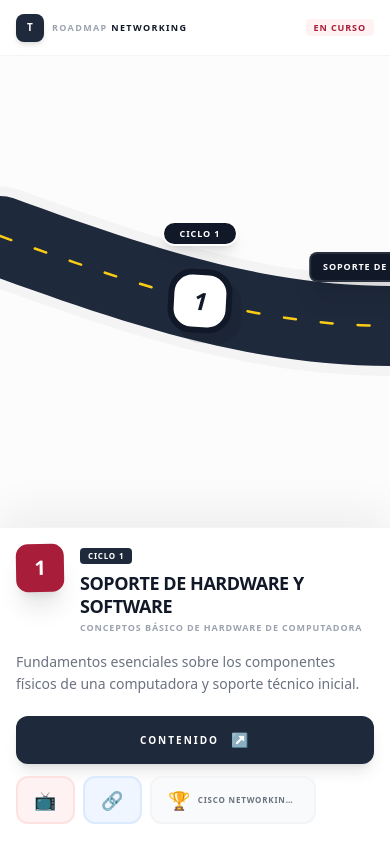
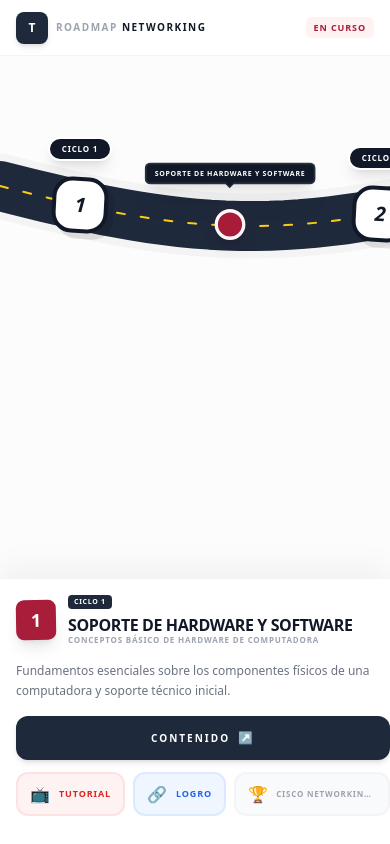
Before and after one commit to madelein-milagros/Ciclo-3---Redes, a React (Vite) app: page / in a window 390 px wide. Built offline with nearby package versions, Linux system fonts and the light colour scheme.

Commit message:
feat: Adapt UI for mobile devices
Adjusts layout, spacing, and element sizes to improve usability on smaller screens. Introduces a scrollbar-hide utility class for cleaner presentation.

```diff
--- a/App.tsx
+++ b/App.tsx
@@ -1,5 +1,5 @@
 
-import React, { useState, useMemo, useRef } from 'react';
+import React, { useState, useMemo, useRef, useEffect } from 'react';
 import { COURSES, FINAL_MISSION } from './constants';
 import CycleMilestone from './components/CycleMilestone';
 import CourseDot from './components/CourseDot';
@@ -7,7 +7,14 @@ import CourseDot from './components/CourseDot';
 const App: React.FC = () => {
   const [activeCourseId, setActiveCourseId] = useState<number>(COURSES[0].id);
   const [showFinalModal, setShowFinalModal] = useState<boolean>(false);
+  const [isMobile, setIsMobile] = useState(window.innerWidth < 768);
   const scrollRef = useRef<HTMLDivElement>(null);
+
+  useEffect(() => {
+    const handleResize = () => setIsMobile(window.innerWidth < 768);
+    window.addEventListener('resize', handleResize);
+    return () => window.removeEventListener('resize', handleResize);
+  }, []);
 
   const activeCourse = useMemo(() =>
     COURSES.find(c => c.id === activeCourseId) || COURSES[0]
@@ -28,59 +35,59 @@ const App: React.FC = () => {
     return items;
   }, []);
 
-  const { pathPoints, positionedItems } = useMemo(() => {
-    const spacing = 220;
-    const amplitude = 90;
-    const baselineY = 180;
+  const { pathPoints, positionedItems, roadWidth } = useMemo(() => {
+    const spacing = isMobile ? 150 : 220;
+    const amplitude = isMobile ? 40 : 90;
+    const baselineY = isMobile ? 130 : 180; // Subimos un poco la carretera en móvil
+    const strokeWidth = isMobile ? 50 : 80;
+
     const path: {x: number, y: number}[] = [];
     const items: any[] = [];
 
-    const totalLength = roadmapItems.length * spacing + 600;
+    const totalLength = roadmapItems.length * spacing + (isMobile ? 300 : 600);
     for (let i = 0; i < totalLength; i += 15) {
       const x = i;
-      const y = baselineY + Math.sin(i / 250) * amplitude;
+      const y = baselineY + Math.sin(i / (isMobile ? 160 : 250)) * amplitude;
       path.push({ x, y });
     }
 
     roadmapItems.forEach((item, index) => {
-      const x = 200 + (index * spacing);
-      const y = baselineY + Math.sin(x / 250) * amplitude;
+      const x = (isMobile ? 80 : 200) + (index * spacing);
+      const y = baselineY + Math.sin(x / (isMobile ? 160 : 250)) * amplitude;
       items.push({ ...item, x, y });
     });
 
     return {
       pathPoints: path.map(p => `${p.x},${p.y}`).join(' '),
-      positionedItems: items
+      positionedItems: items,
+      roadWidth: strokeWidth
     };
-  }, [roadmapItems]);
+  }, [roadmapItems, isMobile]);
 
-  const totalWidth = positionedItems[positionedItems.length - 1].x + 400;
+  const totalWidth = positionedItems[positionedItems.length - 1].x + (isMobile ? 150 : 400);
 
   return (
     <div className="h-screen bg-white flex flex-col font-sans select-none text-gray-900 overflow-hidden">
-      {/* Header Compacto y Adaptable */}
-      <header className="h-14 md:h-16 shrink-0 px-4 md:px-8 flex justify-between items-center bg-white border-b border-gray-100 z-50">
+      <header className="h-14 shrink-0 px-4 md:px-8 flex justify-between items-center bg-white border-b border-gray-100 z-50">
         <div className="flex items-center gap-2 md:gap-3">
-          <div className="w-7 h-7 md:w-8 md:h-8 bg-[#1e293b] rounded-lg flex items-center justify-center shadow-md">
-            <span className="text-white font-black text-[10px] md:text-xs">T</span>
+          <div className="w-8 h-8 bg-[#1e293b] rounded-lg flex items-center justify-center shadow-md">
+            <span className="text-white font-black text-xs">T</span>
           </div>
-          <h2 className="text-[9px] md:text-[11px] font-black tracking-[0.15em] md:tracking-[0.2em] uppercase text-gray-400">
+          <h2 className="text-[10px] md:text-[11px] font-black tracking-[0.15em] md:tracking-[0.2em] uppercase text-gray-400">
             Roadmap <span className="text-gray-900">Networking</span>
           </h2>
         </div>
         <div className="flex items-center gap-2">
-          <span className="hidden xs:inline text-[9px] font-bold text-gray-300">ESTADO:</span>
-          <span className="text-[9px] md:text-[10px] font-black text-[#a81d3a] uppercase tracking-widest bg-red-50 px-2 py-0.5 rounded">En Curso</span>
+          <span className="text-[9px] md:text-[10px] font-black text-[#a81d3a] uppercase tracking-widest bg-red-50 px-2 py-1 rounded-md">En Curso</span>
         </div>
       </header>
 
-      {/* Área del Roadmap (Scrollable con inercia para móviles) */}
       <main className="flex-grow relative overflow-x-auto overflow-y-hidden scrollbar-hide bg-[#fcfcfc] touch-pan-x" ref={scrollRef}>
         <div className="h-full relative" style={{ width: `${totalWidth}px` }}>
           <svg className="absolute inset-0 w-full h-full pointer-events-none z-0 overflow-visible">
-            <polyline points={pathPoints} fill="none" stroke="rgba(0,0,0,0.03)" strokeWidth="100" strokeLinecap="round" strokeLinejoin="round" />
-            <polyline points={pathPoints} fill="none" stroke="#1e293b" strokeWidth="80" strokeLinecap="round" strokeLinejoin="round" />
-            <polyline points={pathPoints} fill="none" stroke="#facc15" strokeWidth="2.5" strokeLinecap="round" strokeLinejoin="round" strokeDasharray="12 25" />
+            <polyline points={pathPoints} fill="none" stroke="rgba(0,0,0,0.03)" strokeWidth={roadWidth + 15} strokeLinecap="round" strokeLinejoin="round" />
+            <polyline points={pathPoints} fill="none" stroke="#1e293b" strokeWidth={roadWidth} strokeLinecap="round" strokeLinejoin="round" />
+            <polyline points={pathPoints} fill="none" stroke="#facc15" strokeWidth={isMobile ? 2 : 3} strokeLinecap="round" strokeLinejoin="round" strokeDasharray={isMobile ? "8 16" : "15 30"} />
           </svg>
 
           {positionedItems.map((item) => (
@@ -99,53 +106,56 @@ const App: React.FC = () => {
 
           <div
             className="absolute z-30 cursor-pointer group"
-            style={{ left: totalWidth - 250, top: 180, transform: 'translateY(-50%)' }}
+            style={{
+              left: totalWidth - (isMobile ? 100 : 250),
+              top: isMobile ? 130 : 180,
+              transform: 'translateY(-50%)'
+            }}
             onClick={() => setShowFinalModal(true)}
           >
-            <div className="w-20 h-20 md:w-24 md:h-24 bg-white border-[5px] md:border-[6px] border-[#1e293b] rounded-[2rem] md:rounded-[2.5rem] flex items-center justify-center shadow-2xl group-hover:scale-110 transition-transform duration-500">
-               <span className="text-3xl md:text-4xl">🏁</span>
+            <div className="w-14 h-14 md:w-24 md:h-24 bg-white border-[4px] md:border-[6px] border-[#1e293b] rounded-2xl md:rounded-[2.5rem] flex items-center justify-center shadow-2xl group-hover:scale-110 transition-transform duration-500">
+               <span className="text-xl md:text-4xl">🏁</span>
             </div>
           </div>
         </div>
       </main>
 
-      {/* Panel de Info Responsivo */}
-      <footer className="bg-white border-t border-gray-100 shadow-[0_-15px_40px_rgba(0,0,0,0.06)] z-50 shrink-0 overflow-y-auto max-h-[45vh] md:max-h-none">
-        <div className="max-w-6xl mx-auto p-4 md:p-6 lg:p-8 flex flex-col gap-4 md:gap-6">
-          <div className="flex items-start md:items-center gap-4 md:gap-6">
-            <div className="shrink-0 w-12 h-12 md:w-16 md:h-16 bg-[#a81d3a] text-white rounded-xl md:rounded-[1.25rem] flex items-center justify-center font-black text-xl md:text-3xl shadow-xl transform -rotate-1">
+      <footer className="bg-white border-t border-gray-100 shadow-[0_-10px_30px_rgba(0,0,0,0.05)] z-50 shrink-0 overflow-y-auto max-h-[45vh] md:max-h-none">
+        <div className="max-w-6xl mx-auto p-4 md:p-8 flex flex-col gap-4 md:gap-6">
+          <div className="flex items-center gap-3 md:gap-6">
+            <div className="shrink-0 w-10 h-10 md:w-16 md:h-16 bg-[#a81d3a] text-white rounded-lg md:rounded-[1.25rem] flex items-center justify-center font-black text-lg md:text-3xl shadow-lg transform -rotate-1">
               {activeCourse.id}
             </div>
-            <div className="flex-grow pt-1 md:pt-0">
-              <div className="flex flex-wrap items-center gap-2 md:gap-3 mb-1">
-                <div className="bg-[#1e293b] text-white text-[8px] md:text-[10px] px-2 py-0.5 md:px-3 md:py-1 rounded font-black uppercase tracking-widest">CICLO {activeCourse.ciclo}</div>
-                <h2 className="text-lg md:text-2xl font-black text-gray-900 uppercase tracking-tight leading-tight">{activeCourse.title}</h2>
+            <div className="flex-grow">
+              <div className="flex flex-wrap items-center gap-2 md:gap-3 mb-0.5 md:mb-1">
+                <div className="bg-[#1e293b] text-white text-[7px] md:text-[10px] px-1.5 py-0.5 rounded font-black uppercase tracking-widest">CICLO {activeCourse.ciclo}</div>
+                <h2 className="text-base md:text-2xl font-black text-gray-900 uppercase tracking-tight leading-none">{activeCourse.title}</h2>
               </div>
-              <p className="text-[9px] md:text-[11px] font-bold text-gray-400 uppercase tracking-widest line-clamp-1">{activeCourse.officialName}</p>
+              <p className="text-[8px] md:text-[11px] font-bold text-gray-400 uppercase tracking-widest leading-tight">{activeCourse.officialName}</p>
             </div>
           </div>
 
-          <p className="text-gray-500 text-sm md:text-base font-medium leading-relaxed max-w-5xl line-clamp-3 md:line-clamp-none">
+          <p className="text-gray-500 text-xs md:text-base font-medium leading-relaxed max-w-5xl">
             {activeCourse.description}
           </p>
 
-          <div className="flex flex-col sm:flex-row flex-wrap items-stretch sm:items-center gap-3 md:gap-4 mt-1 md:mt-2">
-             <a href={activeCourse.links[0]?.url} target="_blank" className="h-12 md:h-14 px-6 md:px-10 bg-[#1e293b] text-white rounded-xl md:rounded-2xl flex items-center justify-center gap-3 text-[10px] md:text-xs font-black uppercase tracking-[0.2em] shadow-lg hover:bg-black transition-all active:scale-95">
-                CONTENIDO <span className="text-sm md:text-lg">↗</span>
+          <div className="flex flex-col sm:flex-row flex-wrap items-stretch sm:items-center gap-3 md:gap-4 pb-2 md:pb-0">
+             <a href={activeCourse.links[0]?.url} target="_blank" className="h-11 md:h-14 px-6 md:px-10 bg-[#1e293b] text-white rounded-xl md:rounded-2xl flex items-center justify-center gap-2 text-[10px] md:text-xs font-black uppercase tracking-[0.2em] shadow-md hover:bg-black transition-all active:scale-95">
+                CONTENIDO <span className="text-xs md:text-lg">↗</span>
              </a>
 
-             <div className="flex items-center gap-2 md:gap-3 overflow-x-auto pb-1 sm:pb-0 scrollbar-hide">
-                <a href={activeCourse.youtubeUrl} target="_blank" className="shrink-0 h-12 md:h-14 px-4 md:px-6 bg-red-50 text-red-600 border-2 border-red-100 rounded-xl md:rounded-2xl flex items-center gap-2 text-[9px] md:text-[10px] font-black uppercase tracking-widest hover:bg-red-100 transition-all">
-                   <span className="text-lg">📺</span> <span className="hidden md:inline">TUTORIAL</span>
+             <div className="flex items-center gap-2 md:gap-3 overflow-x-auto pb-1 scrollbar-hide">
+                <a href={activeCourse.youtubeUrl} target="_blank" className="shrink-0 h-11 md:h-14 px-3 md:px-6 bg-red-50 text-red-600 border-2 border-red-100 rounded-xl md:rounded-2xl flex items-center gap-2 text-[9px] md:text-[10px] font-black uppercase tracking-widest">
+                   <span className="text-base md:text-lg">📺</span> <span className="hidden xs:inline">TUTORIAL</span>
                 </a>
 
-                <a href={activeCourse.linkedinUrl} target="_blank" className="shrink-0 h-12 md:h-14 px-4 md:px-6 bg-blue-50 text-blue-600 border-2 border-blue-100 rounded-xl md:rounded-2xl flex items-center gap-2 text-[9px] md:text-[10px] font-black uppercase tracking-widest hover:bg-blue-100 transition-all">
-                   <span className="text-lg">🔗</span> <span className="hidden md:inline">LINKEDIN</span>
+                <a href={activeCourse.linkedinUrl} target="_blank" className="shrink-0 h-11 md:h-14 px-3 md:px-6 bg-blue-50 text-blue-600 border-2 border-blue-100 rounded-xl md:rounded-2xl flex items-center gap-2 text-[9px] md:text-[10px] font-black uppercase tracking-widest">
+                   <span className="text-base md:text-lg">🔗</span> <span className="hidden xs:inline">LOGRO</span>
                 </a>
 
-                <div className="shrink-0 h-12 md:h-14 px-4 md:px-6 bg-gray-50 border-2 border-gray-100 rounded-xl md:rounded-2xl flex items-center gap-2">
-                  <span className="text-lg">🏆</span>
-                  <span className="text-[8px] md:text-[10px] font-black text-gray-500 uppercase tracking-widest truncate max-w-[100px] md:max-w-none">{activeCourse.certification}</span>
+                <div className="shrink-0 h-11 md:h-14 px-3 md:px-6 bg-gray-50 border-2 border-gray-100 rounded-xl md:rounded-2xl flex items-center gap-2">
+                  <span className="text-base md:text-lg">🏆</span>
+                  <span className="text-[8px] md:text-[10px] font-black text-gray-400 uppercase tracking-widest truncate max-w-[100px] sm:max-w-none">{activeCourse.certification}</span>
                 </div>
              </div>
           </div>
@@ -155,24 +165,23 @@ const App: React.FC = () => {
       {showFinalModal && (
         <div className="fixed inset-0 z-[200] flex items-center justify-center p-4">
           <div className="absolute inset-0 bg-gray-900/90 backdrop-blur-md" onClick={() => setShowFinalModal(false)}></div>
-          <div className="relative bg-white w-full max-w-md rounded-[2.5rem] md:rounded-[3rem] shadow-2xl overflow-hidden animate-pop-in">
-            <div className="bg-[#a81d3a] p-8 md:p-12 text-center text-white">
-               <span className="text-5xl md:text-6xl block mb-4 md:mb-6">🎓</span>
-               <h3 className="text-xl md:text-2xl font-black uppercase tracking-tighter italic">{FINAL_MISSION.title}</h3>
+          <div className="relative bg-white w-full max-w-sm rounded-[2.5rem] shadow-2xl overflow-hidden animate-pop-in">
+            <div className="bg-[#a81d3a] p-8 md:p-10 text-center text-white">
+               <span className="text-4xl md:text-5xl block mb-4">🎓</span>
+               <h3 className="text-lg md:text-xl font-black uppercase tracking-tighter italic">{FINAL_MISSION.title}</h3>
             </div>
-            <div className="p-8 md:p-12 text-center">
-               <p className="text-gray-700 text-base md:text-lg font-bold leading-relaxed mb-8 md:mb-10">"{FINAL_MISSION.content}"</p>
-               <button onClick={() => setShowFinalModal(false)} className="w-full h-14 md:h-16 bg-gray-900 text-white rounded-2xl font-black text-xs md:text-sm uppercase tracking-widest hover:bg-black transition-all">Aceptar</button>
+            <div className="p-8 md:p-10 text-center">
+               <p className="text-gray-700 text-sm md:text-base font-bold leading-relaxed mb-8">"{FINAL_MISSION.content}"</p>
+               <button onClick={() => setShowFinalModal(false)} className="w-full h-12 md:h-14 bg-gray-900 text-white rounded-2xl font-black text-xs uppercase tracking-widest">Entendido</button>
             </div>
           </div>
         </div>
       )}
 
       <style>{`
-        .scrollbar-hide::-webkit-scrollbar { display: none; }
-        .scrollbar-hide { -ms-overflow-style: none; scrollbar-width: none; }
+        @keyframes pop-in { from { transform: scale(0.8); opacity: 0; } to { transform: scale(1); opacity: 1; } }
         .animate-pop-in { animation: pop-in 0.4s cubic-bezier(0.175, 0.885, 0.32, 1.275); }
-        @keyframes pop-in { from { transform: scale(0.8); opacity: 0; } to { transform: scale(1); opacity: 1; } }
+        @media (max-width: 400px) { .xs\\:inline { display: inline; } }
       `}</style>
     </div>
   );
--- a/components/CourseDot.tsx
+++ b/components/CourseDot.tsx
@@ -11,8 +11,8 @@ interface CourseDotProps {
 const CourseDot: React.FC<CourseDotProps> = ({ course, isActive, onSelect }) => {
   return (
     <div className="relative group">
-      {/* Tooltip de Título */}
-      <div className={`absolute -top-14 left-1/2 -translate-x-1/2 whitespace-nowrap bg-gray-900 text-white px-3 py-1.5 rounded-lg text-[9px] font-black uppercase tracking-widest transition-all duration-300 pointer-events-none shadow-xl border-2 border-white/10
+      {/* Tooltip de Título (más pequeño en móvil) */}
+      <div className={`absolute -top-12 md:-top-14 left-1/2 -translate-x-1/2 whitespace-nowrap bg-gray-900 text-white px-2 py-1 md:px-3 md:py-1.5 rounded-md md:rounded-lg text-[7px] md:text-[9px] font-black uppercase tracking-widest transition-all duration-300 pointer-events-none shadow-xl border-2 border-white/10
         ${isActive ? 'opacity-100 translate-y-0' : 'opacity-0 translate-y-2 group-hover:opacity-100 group-hover:translate-y-0'}`}>
         {course.title}
         <div className="absolute -bottom-1 left-1/2 -translate-x-1/2 w-2 h-2 bg-gray-900 rotate-45 border-r border-b border-white/10"></div>
@@ -20,10 +20,10 @@ const CourseDot: React.FC<CourseDotProps> = ({ course, isActive, onSelect }) =>
 
       <button
         onClick={onSelect}
-        className={`w-8 h-8 md:w-10 md:h-10 rounded-full border-4 transition-all duration-500 shadow-lg
+        className={`w-7 h-7 md:w-10 md:h-10 rounded-full border-[3px] md:border-4 transition-all duration-500 shadow-lg
           ${isActive
-            ? 'bg-[#a81d3a] border-white scale-125 z-10 shadow-[0_0_20px_rgba(168,29,58,0.5)]'
-            : 'bg-[#fca5a5] border-white/30 hover:bg-[#a81d3a] hover:scale-110'}`}
+            ? 'bg-[#a81d3a] border-white scale-110 md:scale-125 z-10 shadow-[0_0_15px_rgba(168,29,58,0.5)]'
+            : 'bg-[#fca5a5] border-white/30 hover:bg-[#a81d3a]'}`}
       >
         {isActive && (
           <div className="absolute inset-0 rounded-full animate-ping opacity-30 bg-[#a81d3a]"></div>
--- a/components/CycleMilestone.tsx
+++ b/components/CycleMilestone.tsx
@@ -8,11 +8,11 @@ interface CycleMilestoneProps {
 const CycleMilestone: React.FC<CycleMilestoneProps> = ({ number }) => {
   return (
     <div className="relative flex flex-col items-center">
-      <div className="absolute -top-12 bg-gray-900 text-white px-4 py-1 rounded-full text-[9px] font-black uppercase tracking-widest border-2 border-white shadow-lg whitespace-nowrap">
+      <div className="absolute -top-10 md:-top-12 bg-gray-900 text-white px-3 py-1 md:px-4 md:py-1 rounded-full text-[8px] md:text-[9px] font-black uppercase tracking-widest border-2 border-white shadow-lg whitespace-nowrap">
         CICLO {number}
       </div>
-      <div className="w-16 h-16 md:w-20 md:h-20 bg-white border-[6px] border-gray-900 rounded-[1.5rem] flex items-center justify-center shadow-[10px_10px_0px_rgba(0,0,0,0.1)] transform rotate-3">
-        <span className="text-2xl md:text-3xl font-black text-gray-900 italic tracking-tighter">
+      <div className="w-14 h-14 md:w-20 md:h-20 bg-white border-[4px] md:border-[6px] border-gray-900 rounded-[1.25rem] md:rounded-[1.5rem] flex items-center justify-center shadow-[6px_6px_0px_rgba(0,0,0,0.1)] md:shadow-[10px_10px_0px_rgba(0,0,0,0.1)] transform rotate-3">
+        <span className="text-xl md:text-3xl font-black text-gray-900 italic tracking-tighter">
           {number}
         </span>
       </div>
--- a/index.html
+++ b/index.html
@@ -20,13 +20,16 @@
             width: 100vw;
             overflow: hidden;
         }
+        /* Ocultar scrollbar pero mantener funcionalidad */
+        .scrollbar-hide::-webkit-scrollbar { display: none; }
+        .scrollbar-hide { -ms-overflow-style: none; scrollbar-width: none; }
     </style>
 <script type="importmap">
 {
   "imports": {
+    "react": "https://esm.sh/react@^19.2.3",
     "react-dom/": "https://esm.sh/react-dom@^19.2.3/",
     "react/": "https://esm.sh/react@^19.2.3/",
-    "react": "https://esm.sh/react@^19.2.3",
     "vite": "https://esm.sh/vite@^7.3.1",
     "@vitejs/plugin-react": "https://esm.sh/@vitejs/plugin-react@^5.1.2"
   }
```
